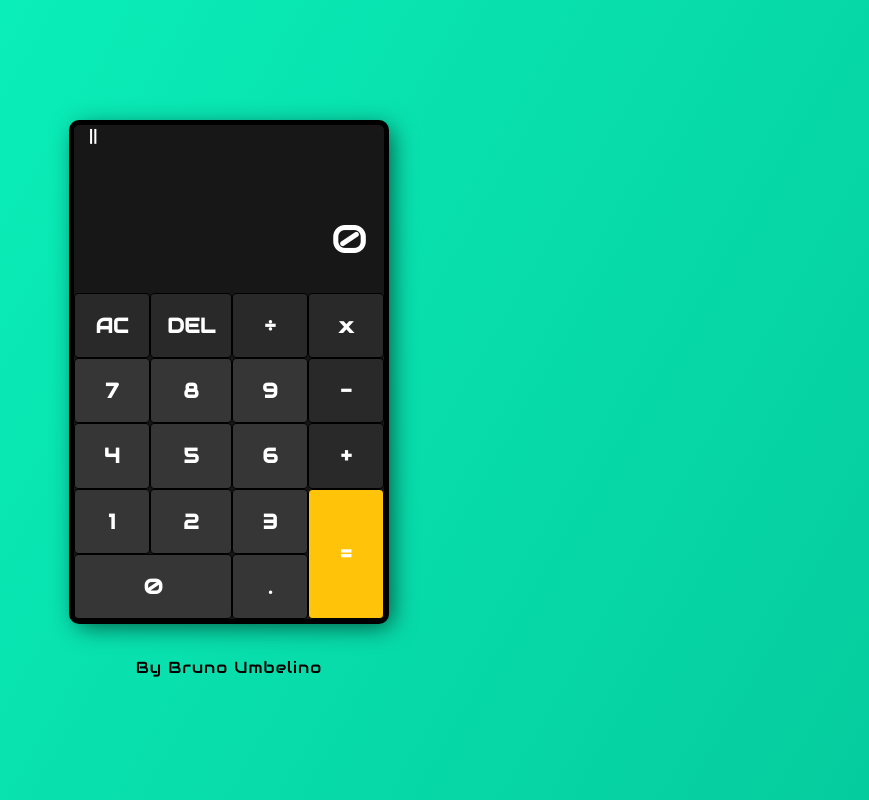
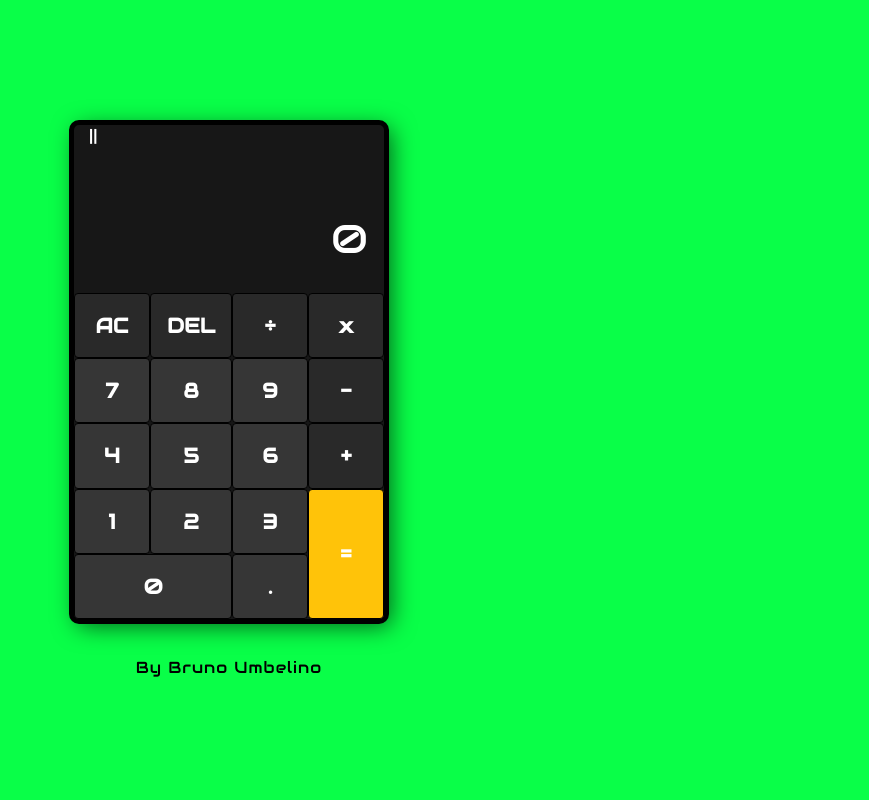
Before and after one commit to BrunoUmbelino/Calculator-v2, a React (Create React App) app: page / in a window 1280 px wide. Shown: the whole page, without its empty margins (411-1280 px from the left). Built offline with nearby package versions, Linux system fonts and the light colour scheme.

Commit message:
chaging background color

```diff
--- a/src/App.scss
+++ b/src/App.scss
@@ -3,7 +3,7 @@
 .main {
   font-family: "Audiowide", cursive;
   font-size: 16px;
-  background: linear-gradient(120deg, hsl(166, 95%, 51%), hsl(166, 95%, 41%));
+  background-color: #09ff48;
   min-height: 100vh;
   display: flex;
   align-items: center;
```
Also changed, not shown: package.json (+4 -4 lines), 2 other files (tests, documents, lock files or other folders).
